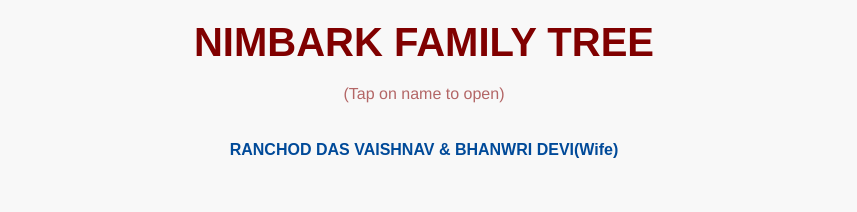
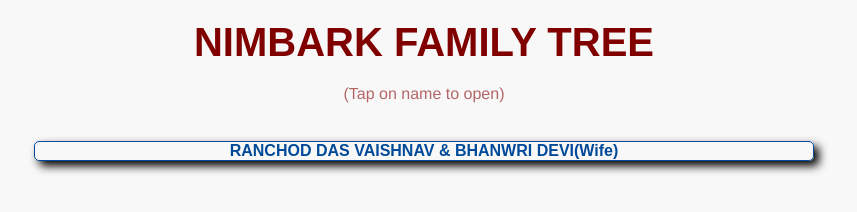
Before and after one commit to Nikhil-Vaishnav/familyTree, a plain HTML site: page index.html in a window 1280 px wide. In both pictures the pointer is over the element 640 px from the left and 150 px from the top of the page. Shown: the whole page, without its empty margins (216-1073 px from the left). Drawn offline with Linux system fonts and the light colour scheme.

Commit message:
desing added.

```diff
--- a/index.html
+++ b/index.html
@@ -11,7 +11,7 @@
     <p>(Tap on name to open)</p>
     <br>
     <div id="main">
-        <div class="expandable">RANCHOD DAS VAISHNAV & BHANWRI DEVI(Wife)
+        <div class="expandable" id="firstName">RANCHOD DAS VAISHNAV & BHANWRI DEVI(Wife)
             <div class="children"><img src="img/dadaji.jpg" alt="RANCHODdasji" class="bs"><img src="img/dadi_ji.jpg" alt="BHAWRI" class="bs">
                 <ul>
 
--- a/style.css
+++ b/style.css
@@ -21,8 +21,15 @@ h1 {
     color: maroon;
     margin-bottom: 20px;
     text-align: center;
+
+
 }
 
+#firstName:hover{
+    box-shadow: 5px 5px 10px black ;/*used for the box shadow on the h1*/
+    border-radius: 5px;
+    border: solid #004a99 1.5px;
+}
 p {
     font-family: 'Franklin Gothic Medium', 'Arial Narrow', Arial, sans-serif;
     color: rgb(179, 102, 102);
```
